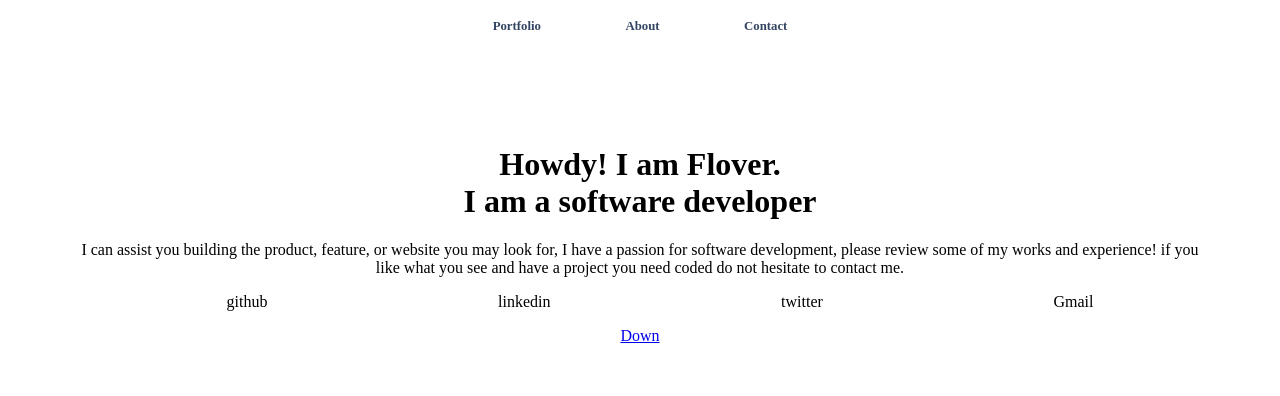
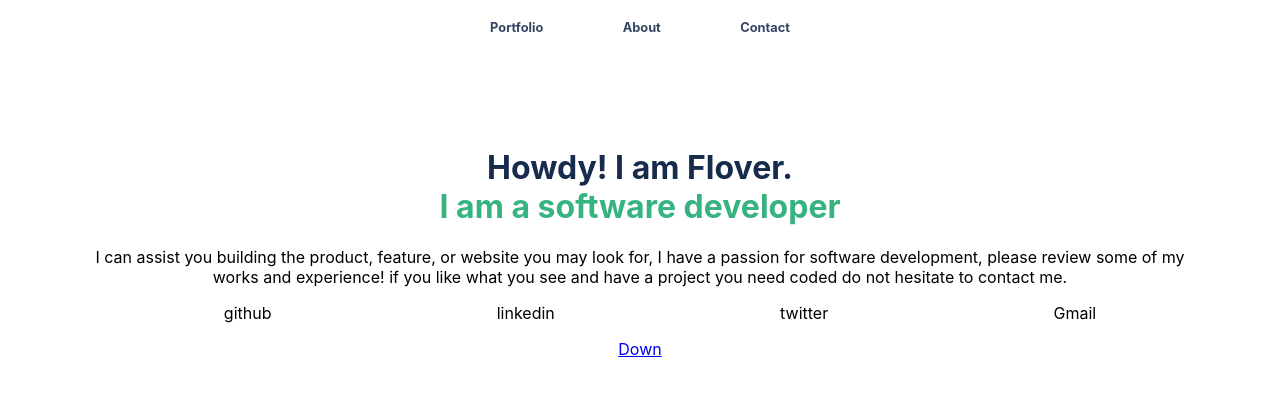
Before and after one commit to flov3rh/portfolio, a plain HTML site: page index.html in a window 1280 px wide. Drawn offline with Linux system fonts and the light colour scheme.

Commit message:
Add font and colors and span in html

```diff
--- a/css/styles.css
+++ b/css/styles.css
@@ -1,3 +1,6 @@
+body {
+  font-family: Inter, sans-serif;
+}
 .list-format {
   list-style-type: none;
   display: flex;
@@ -31,3 +34,14 @@ header {
   text-align: center;
   margin: 6.5em auto;
 }
+
+h1 {
+  color: #172B4D;
+  font-weight: bold;
+}
+
+
+span {
+  color: #36B37E;
+  display: block;
+}
--- a/index.html
+++ b/index.html
@@ -15,7 +15,7 @@
       </ul>
     </nav>
     <header>
-      <h1>Howdy! I am Flover. <br> I am a software developer</h1>
+      <h1>Howdy! I am Flover. <span> I am a software developer</span></h1>
       <p>
          I can assist you building the product, feature, or website you may look
          for, I have a passion for software development, please review some of
```
